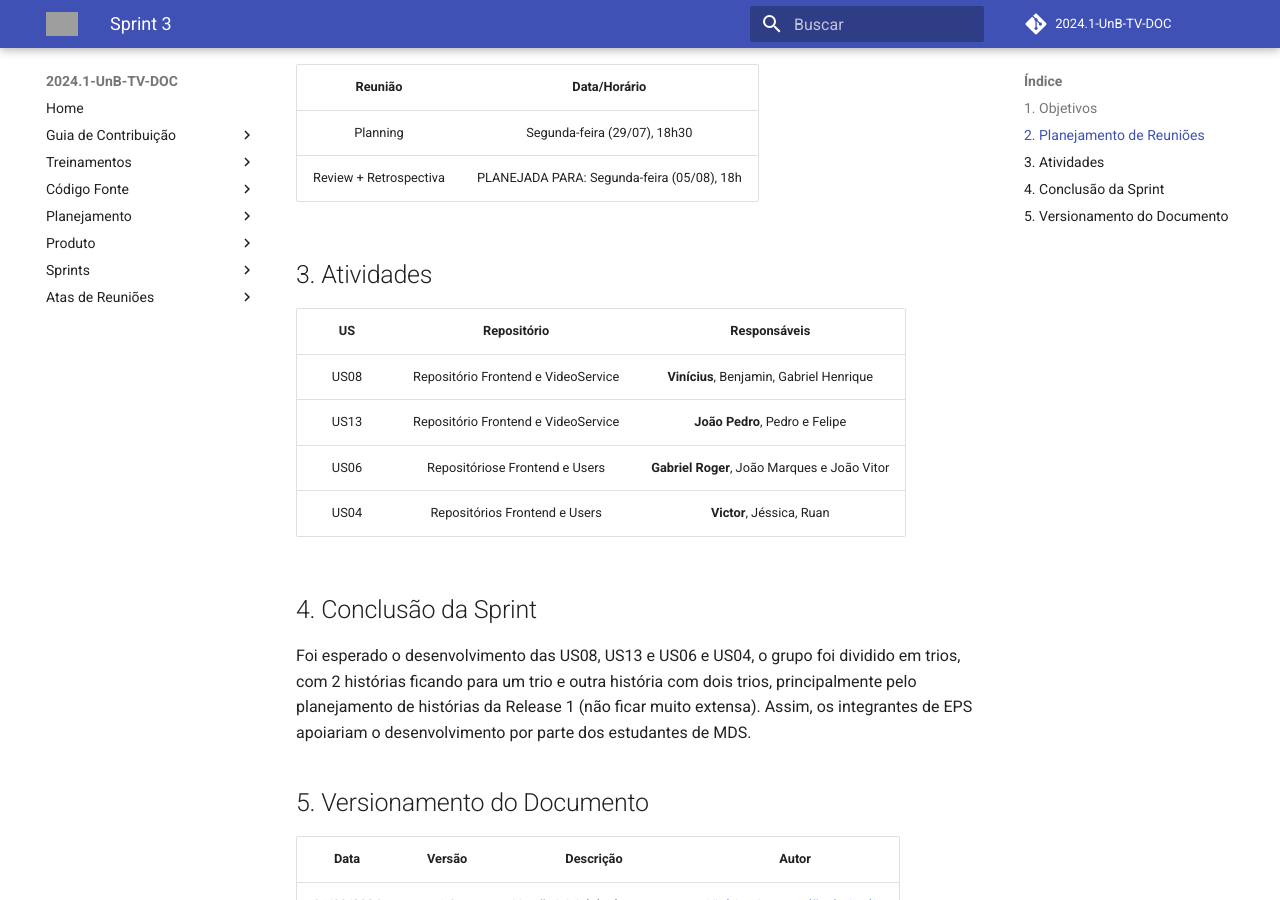
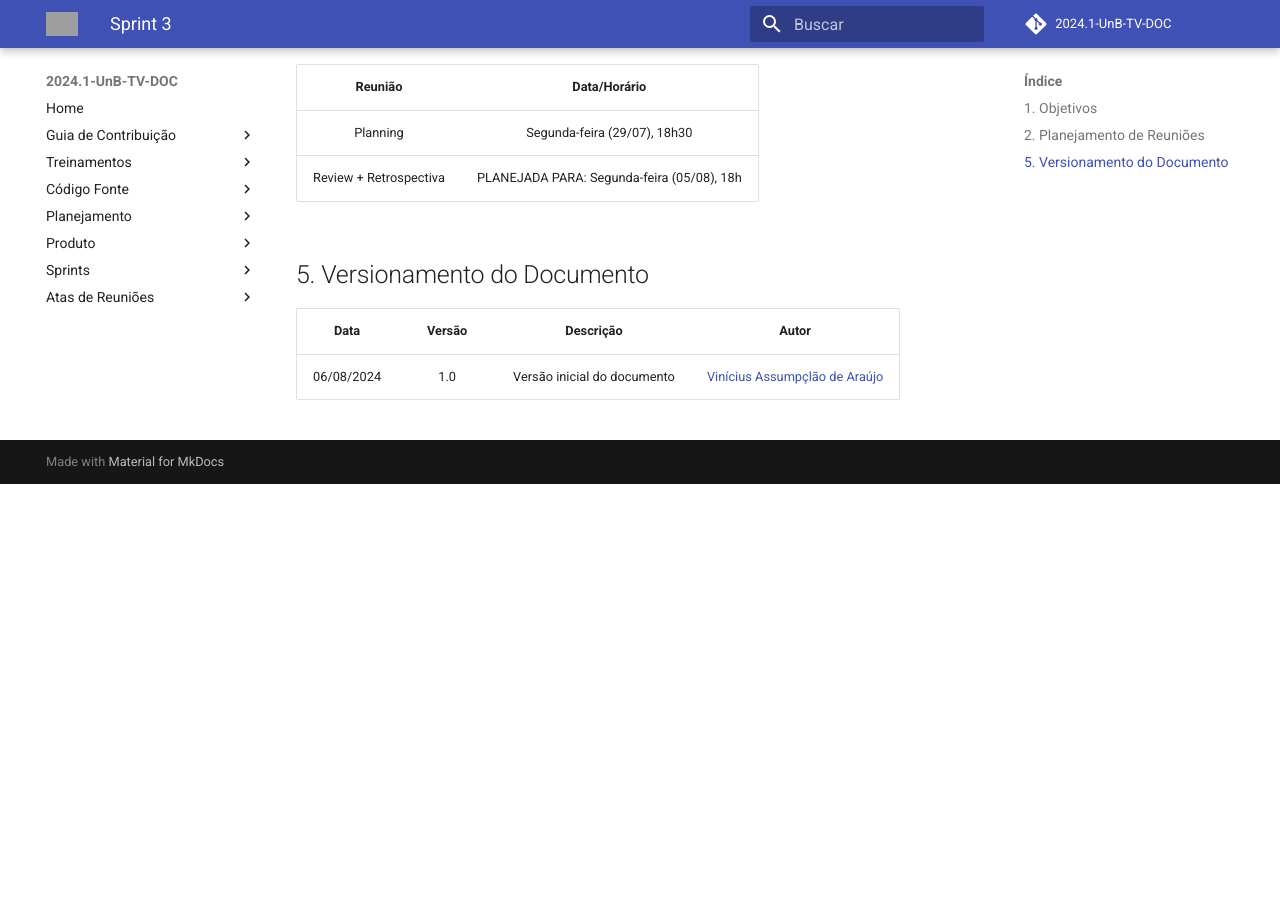
Before and after one commit to fga-eps-mds/2024.1-UnB-TV-DOC, an MkDocs documentation site: the page built from docs/sprints/Sprint3.md, in a window 1280 px wide and 900 px high, scrolled down 467 px. Built offline with MkDocs 1.6.1 and Material for MkDocs 9.7.7, drawn with Linux system fonts in a browser that asks for light colours; comment, search, counter and statistics services are not loaded; after the commit the page ends 951 px from its top, so only the background shows below that; grey boxes are pictures that could not be loaded.

Commit message:
Update Sprint3.md

```diff
--- a/docs/sprints/Sprint3.md
+++ b/docs/sprints/Sprint3.md
@@ -17,18 +17,6 @@ Tabela com o planejamento de reuniões da Sprint:
 | Planning | Segunda-feira (29/07), 18h30 |
 | Review + Retrospectiva | PLANEJADA PARA: Segunda-feira (05/08), 18h |
 
-## 3. Atividades
-
-| US | Repositório | Responsáveis |
-| :---: | :---------: | :----------: |
-| US08 | Repositório Frontend e VideoService | **Vinícius**, Benjamin, Gabriel Henrique |
-| US13 | Repositório Frontend e VideoService| **João Pedro**,  Pedro e Felipe |
-| US06 | Repositóriose Frontend e Users |**Gabriel Roger**, João Marques e João Vitor|
-| US04 | Repositórios Frontend e Users | **Victor**, Jéssica, Ruan |
-
-## 4. Conclusão da Sprint
-
-Foi esperado o desenvolvimento das US08, US13 e US06 e US04, o grupo foi dividido em trios, com 2 histórias ficando para um trio e outra história com dois trios, principalmente pelo planejamento de histórias da Release 1 (não ficar muito extensa). Assim, os integrantes de EPS apoiariam o desenvolvimento por parte dos estudantes de MDS.
 
 
 ## 5. Versionamento do Documento
```
